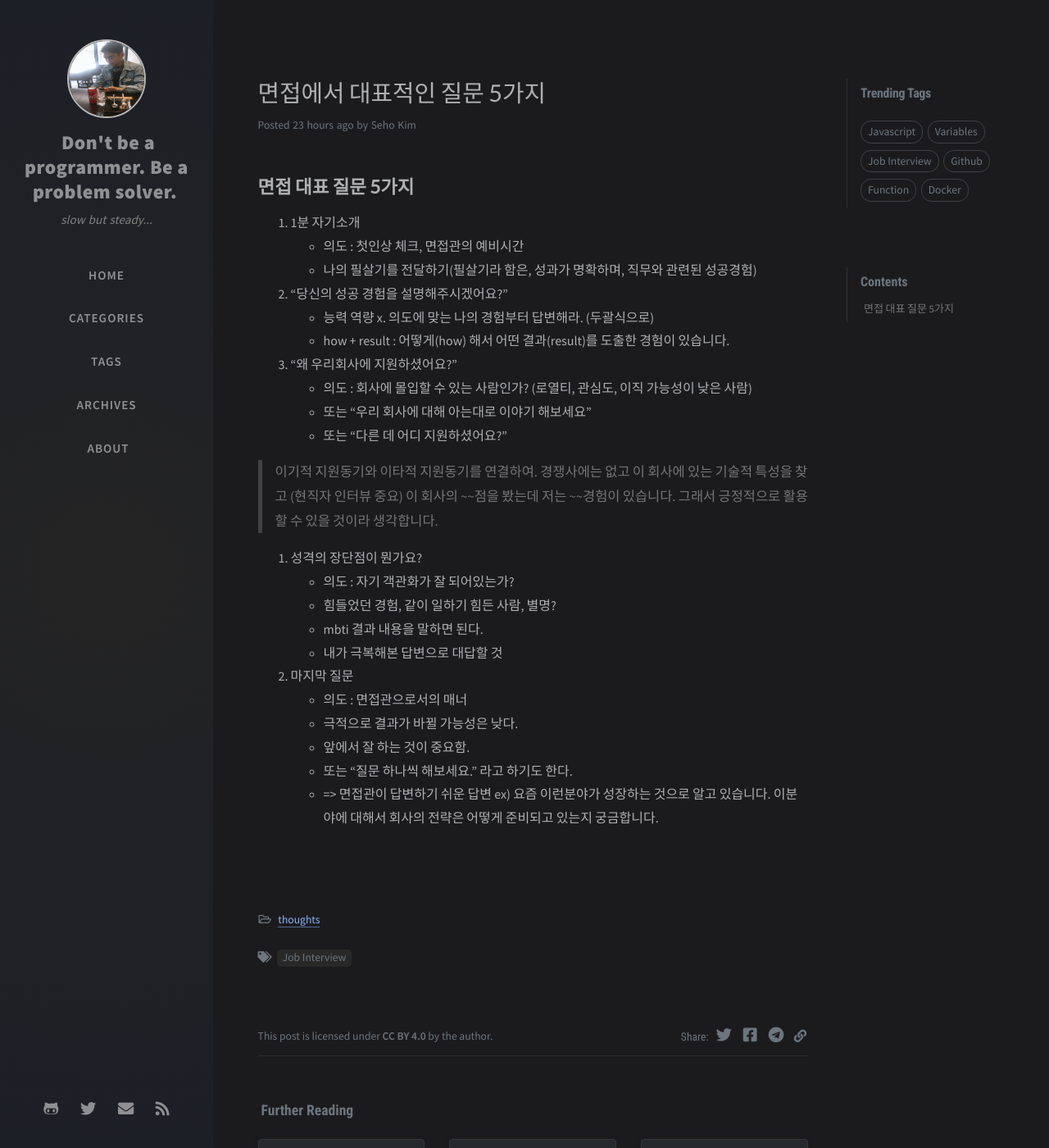
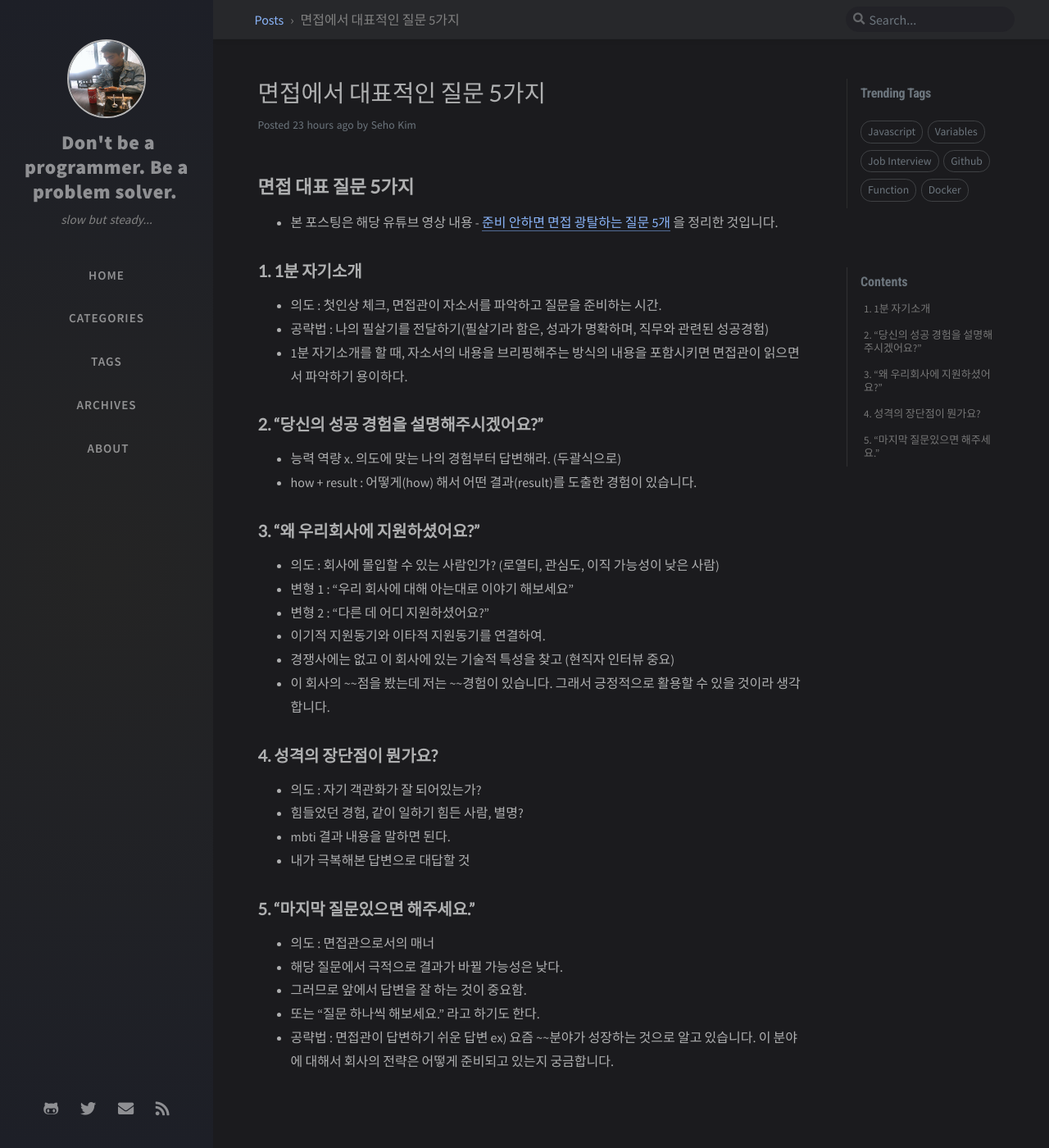
Before and after one commit to eurowondollaryen/eurowondollaryen.github.io, a Jekyll site: the page built from _posts/2020-08-30-job-interview.md, in a window 1280 px wide and 1400 px high. Shown: the whole window at 82% size. Built offline with Jekyll 4.4.1, drawn with Linux system fonts in a browser that asks for light colours; nearby versions of some CDN libraries; comment, search, counter and statistics services are not loaded.

Commit message:
job interview modified

```diff
--- a/_posts/2020-08-30-job-interview.md
+++ b/_posts/2020-08-30-job-interview.md
@@ -9,32 +9,34 @@ pin: true
 
 ## **면접 대표 질문 5가지**
 
-1. 1분 자기소개
-* 의도 : 첫인상 체크, 면접관의 예비시간
-* 나의 필살기를 전달하기(필살기라 함은, 성과가 명확하며, 직무와 관련된 성공경험)
+* 본 포스팅은 해당 유튜브 영상 내용 - [준비 안하면 면접 광탈하는 질문 5개](https://www.youtube.com/watch?v=qAXAdqpKL6s) 을 정리한 것입니다.
 
-2. "당신의 성공 경험을 설명해주시겠어요?"
+### **1. 1분 자기소개**
+* 의도 : 첫인상 체크, 면접관이 자소서를 파악하고 질문을 준비하는 시간.
+* 공략법 : 나의 필살기를 전달하기(필살기라 함은, 성과가 명확하며, 직무와 관련된 성공경험)
+* 1분 자기소개를 할 때, 자소서의 내용을 브리핑해주는 방식의 내용을 포함시키면 면접관이 읽으면서 파악하기 용이하다.
+
+### **2. "당신의 성공 경험을 설명해주시겠어요?"**
 * 능력 역량 x. 의도에 맞는 나의 경험부터 답변해라. (두괄식으로)
 - how + result : 어떻게(how) 해서 어떤 결과(result)를 도출한 경험이 있습니다.
 
-3. "왜 우리회사에 지원하셨어요?"
+### **3. "왜 우리회사에 지원하셨어요?"**
 * 의도 : 회사에 몰입할 수 있는 사람인가? (로열티, 관심도, 이직 가능성이 낮은 사람)
-- 또는 "우리 회사에 대해 아는대로 이야기 해보세요"
-- 또는 "다른 데 어디 지원하셨어요?"
+- 변형 1 : "우리 회사에 대해 아는대로 이야기 해보세요"
+- 변형 2 : "다른 데 어디 지원하셨어요?"
+- 이기적 지원동기와 이타적 지원동기를 연결하여.
+- 경쟁사에는 없고 이 회사에 있는 기술적 특성을 찾고 (현직자 인터뷰 중요)
+- 이 회사의 ~~점을 봤는데 저는 ~~경험이 있습니다. 그래서 긍정적으로 활용할 수 있을 것이라 생각합니다.
 
-> 이기적 지원동기와 이타적 지원동기를 연결하여.
-> 경쟁사에는 없고 이 회사에 있는 기술적 특성을 찾고 (현직자 인터뷰 중요)
-> 이 회사의 ~~점을 봤는데 저는 ~~경험이 있습니다. 그래서 긍정적으로 활용할 수 있을 것이라 생각합니다.
-
-4. 성격의 장단점이 뭔가요?
+### **4. 성격의 장단점이 뭔가요?**
 * 의도 : 자기 객관화가 잘 되어있는가?
 - 힘들었던 경험, 같이 일하기 힘든 사람, 별명?
 - mbti 결과 내용을 말하면 된다.
 - 내가 극복해본 답변으로 대답할 것
 
-5. 마지막 질문
+### **5. "마지막 질문있으면 해주세요."**
 * 의도 : 면접관으로서의 매너
-- 극적으로 결과가 바뀔 가능성은 낮다.
-- 앞에서 잘 하는 것이 중요함.
+- 해당 질문에서 극적으로 결과가 바뀔 가능성은 낮다.
+- 그러므로 앞에서 답변을 잘 하는 것이 중요함.
 - 또는 "질문 하나씩 해보세요." 라고 하기도 한다.
-- => 면접관이 답변하기 쉬운 답변 ex) 요즘 이런분야가 성장하는 것으로 알고 있습니다. 이분야에 대해서 회사의 전략은 어떻게 준비되고 있는지 궁금합니다.
+- 공략법 : 면접관이 답변하기 쉬운 답변 ex) 요즘 ~~분야가 성장하는 것으로 알고 있습니다. 이 분야에 대해서 회사의 전략은 어떻게 준비되고 있는지 궁금합니다.
```
